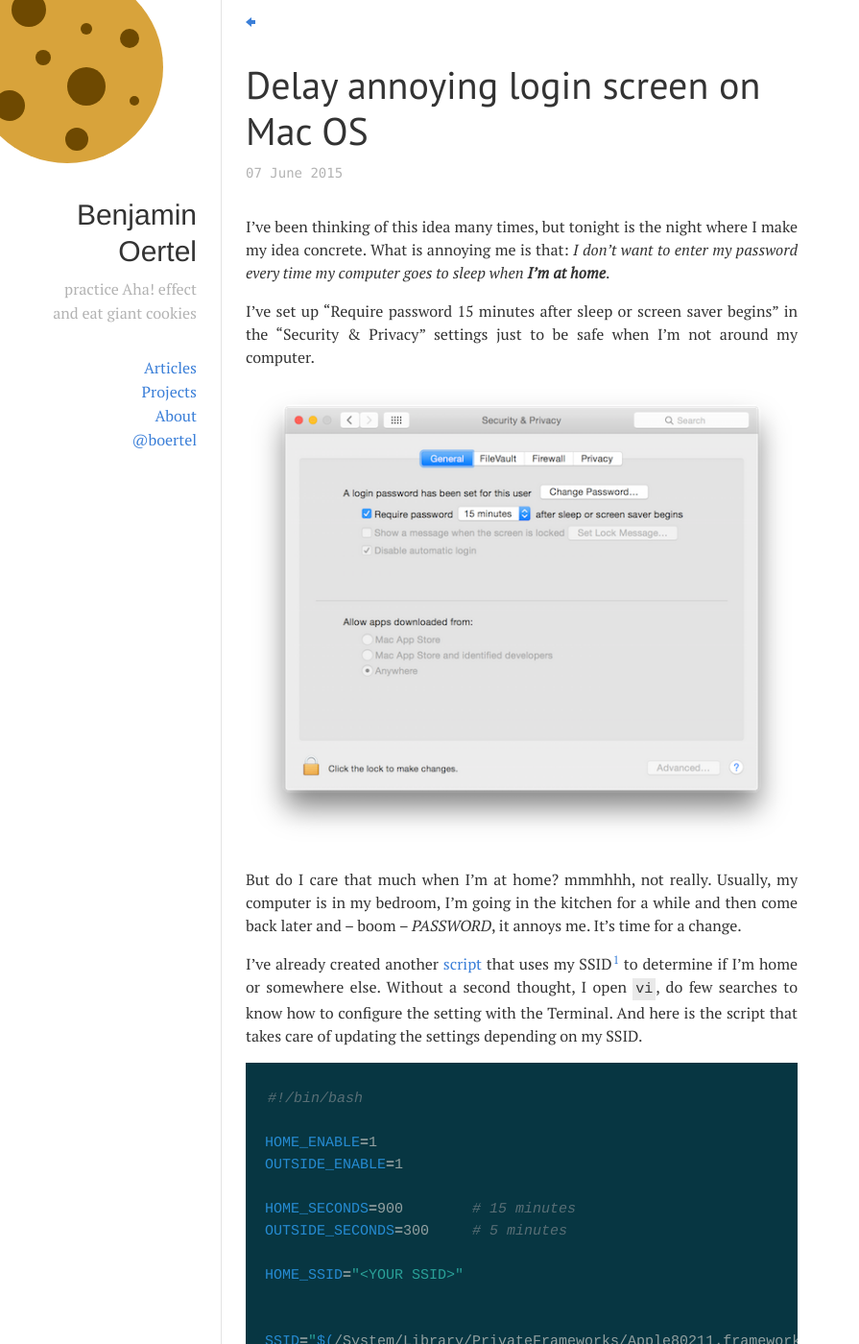
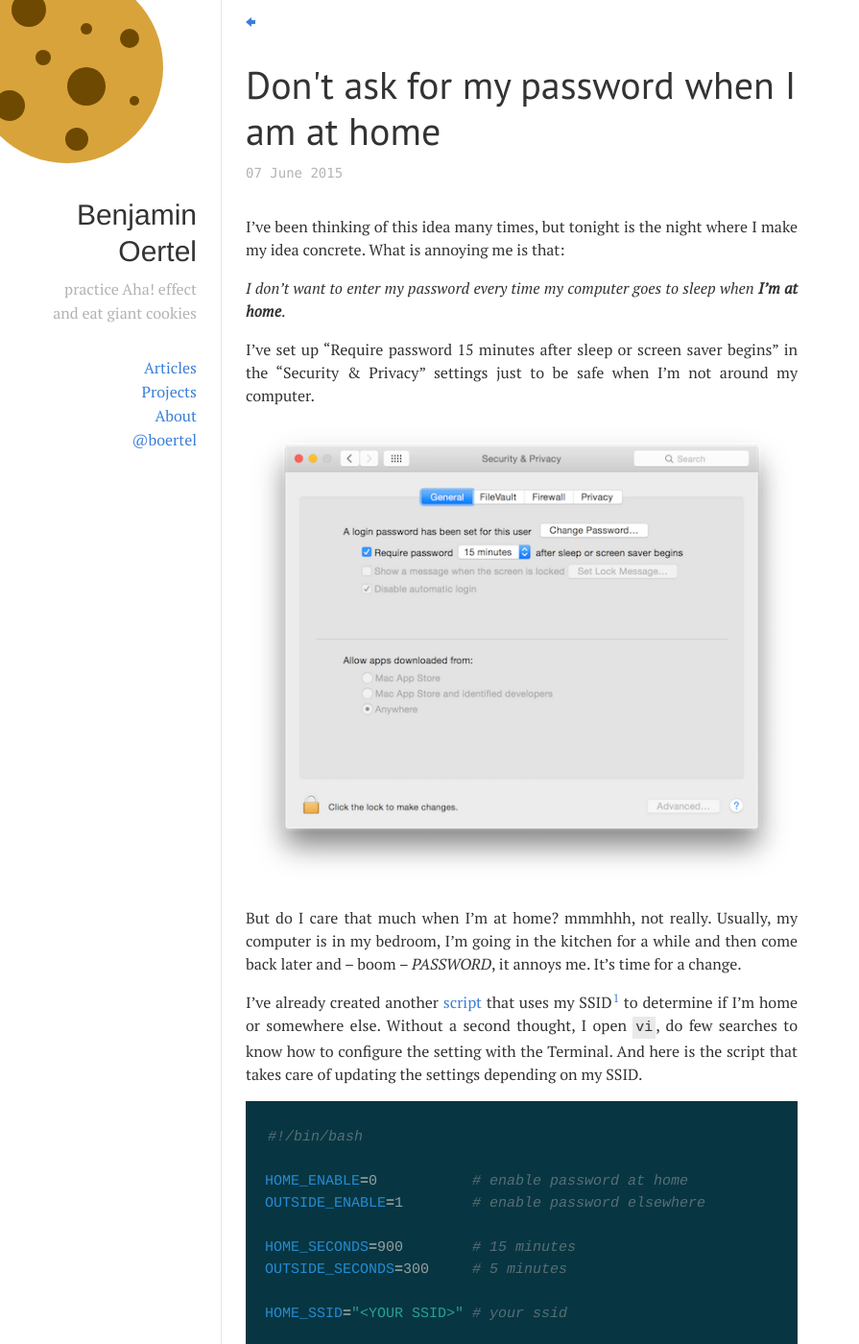
Before and after one commit to boertel/blog, a Jekyll site: the page built from _posts/2015-06-07-safe-at-home.md, in a window 1280 px wide and 1400 px high. Shown: the whole window at 96% size, without its empty margins (0-895 px from the left). Built offline with Jekyll 4.4.1, drawn with Linux system fonts in a browser that asks for light colours; comment, search, counter and statistics services are not loaded.

Commit message:
comments and more updates

```diff
--- a/_posts/2015-06-07-safe-at-home.md
+++ b/_posts/2015-06-07-safe-at-home.md
@@ -1,11 +1,13 @@
 ---
 layout: post
-title: Delay annoying login screen on Mac OS
+title: Don't ask for my password when I am at home
 permalink: safe-at-home
 tags: bash wifi script
 ---
 
-I've been thinking of this idea many times, but tonight is the night where I make my idea concrete. What is annoying me is that: *I don't want to enter my password every time my computer goes to sleep when **I'm at home***.
+I've been thinking of this idea many times, but tonight is the night where I make my idea concrete. What is annoying me is that:
+
+*I don't want to enter my password every time my computer goes to sleep when **I'm at home***.
 
 I've set up  "Require password 15 minutes after sleep or screen saver begins" in the "Security & Privacy" settings just to be safe when I'm not around my computer.
 
@@ -18,13 +20,13 @@
 {% highlight sh %}
 #!/bin/bash
 
-HOME_ENABLE=1
-OUTSIDE_ENABLE=1
+HOME_ENABLE=0           # enable password at home
+OUTSIDE_ENABLE=1        # enable password elsewhere
 
 HOME_SECONDS=900        # 15 minutes
 OUTSIDE_SECONDS=300     # 5 minutes
 
-HOME_SSID="<YOUR SSID>"
+HOME_SSID="<YOUR SSID>" # your ssid
 
 
 SSID="$(/System/Library/PrivateFrameworks/Apple80211.framework/Versions/Current/Resources/airport -I | sed -e "s/^  *SSID: //p" -e d)"
```
